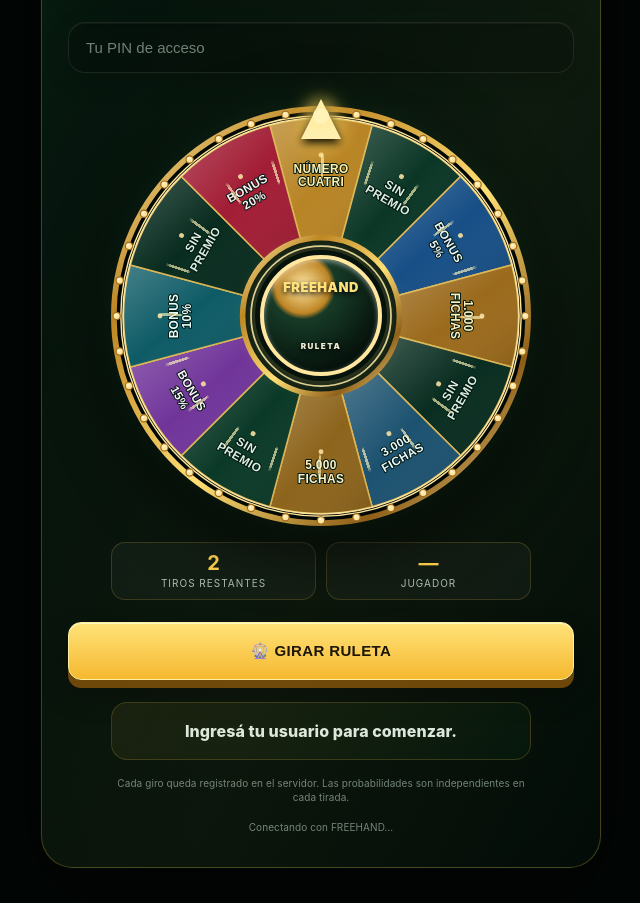
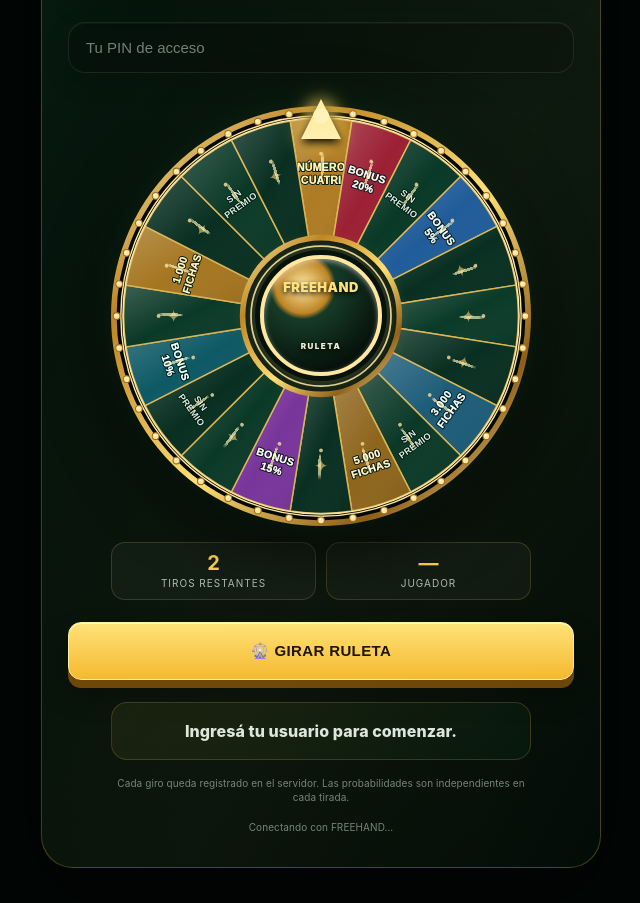
Before and after one commit to FreehandComunidad/preguntados-argentina, a plain HTML site: page roulette-prueba.html in a window 1280 px wide. Shown: the part 1007-1910 px from the top of the page, without its empty margins (319-959 px from the left). Drawn offline with Linux system fonts and the light colour scheme; no server answers.

Commit message:
Publish refined casino wheel visual to isolated preview

```diff
--- a/roulette-prueba.html
+++ b/roulette-prueba.html
@@ -1351,35 +1351,42 @@ function rouletteCanHaveThird(spins){return spins.length===2 && spins.every(s=>s
 function rouletteBuildLabels(){
  const wheel=document.getElementById('rouletteWheel');if(!wheel)return;
  const items=[
-  {angle:0,key:'number',lines:['NÚMERO','CUATRI'],fill:'#b88425',ink:'#fff0b2'},
-  {angle:30,key:'none',lines:['SIN','PREMIO'],fill:'#0b3626',ink:'#dceee2'},
-  {angle:60,key:'b5',lines:['BONUS','5%'],fill:'#174f86',ink:'#eaf5ff'},
-  {angle:90,key:'t1000',lines:['1.000','FICHAS'],fill:'#9b6a1c',ink:'#fff0be'},
-  {angle:120,key:'none',lines:['SIN','PREMIO'],fill:'#092d20',ink:'#dceee2'},
-  {angle:150,key:'t3000',lines:['3.000','FICHAS'],fill:'#1c5270',ink:'#eaf8ff'},
-  {angle:180,key:'t5000',lines:['5.000','FICHAS'],fill:'#8d641c',ink:'#fff1c7'},
-  {angle:210,key:'none',lines:['SIN','PREMIO'],fill:'#0b3928',ink:'#dceee2'},
-  {angle:240,key:'b15',lines:['BONUS','15%'],fill:'#71359a',ink:'#fff0ff'},
-  {angle:270,key:'b10',lines:['BONUS','10%'],fill:'#0e5b66',ink:'#e6ffff'},
-  {angle:300,key:'none',lines:['SIN','PREMIO'],fill:'#082c1f',ink:'#dceee2'},
-  {angle:330,key:'b20',lines:['BONUS','20%'],fill:'#a21d35',ink:'#fff0f2'}
+  {angle:0,key:'number',lines:['NÚMERO','CUATRI'],fill:'#ae7b23',ink:'#fff0b2'},
+  {angle:18,key:'b20',lines:['BONUS','20%'],fill:'#9b2034',ink:'#fff0f2'},
+  {angle:36,key:'none',lines:['SIN','PREMIO'],fill:'#0a3928',ink:'#dceee2',show:true},
+  {angle:54,key:'b5',lines:['BONUS','5%'],fill:'#205c9a',ink:'#eaf5ff'},
+  {angle:72,key:'none',lines:[],fill:'#082f21',ink:'#dceee2'},
+  {angle:90,key:'none',lines:[],fill:'#0b3a28',ink:'#dceee2'},
+  {angle:108,key:'none',lines:[],fill:'#082f21',ink:'#dceee2'},
+  {angle:126,key:'t3000',lines:['3.000','FICHAS'],fill:'#1c5c78',ink:'#eaf8ff'},
+  {angle:144,key:'none',lines:['SIN','PREMIO'],fill:'#0b3928',ink:'#dceee2',show:true},
+  {angle:162,key:'t5000',lines:['5.000','FICHAS'],fill:'#8e651c',ink:'#fff1c7'},
+  {angle:180,key:'none',lines:[],fill:'#082f21',ink:'#dceee2'},
+  {angle:198,key:'b15',lines:['BONUS','15%'],fill:'#78359a',ink:'#fff0ff'},
+  {angle:216,key:'none',lines:[],fill:'#0b3928',ink:'#dceee2'},
+  {angle:234,key:'none',lines:['SIN','PREMIO'],fill:'#082f21',ink:'#dceee2',show:true},
+  {angle:252,key:'b10',lines:['BONUS','10%'],fill:'#0d5965',ink:'#e6ffff'},
+  {angle:270,key:'none',lines:[],fill:'#0b3928',ink:'#dceee2'},
+  {angle:288,key:'t1000',lines:['1.000','FICHAS'],fill:'#a57620',ink:'#fff0be'},
+  {angle:306,key:'none',lines:[],fill:'#082f21',ink:'#dceee2'},
+  {angle:324,key:'none',lines:['SIN','PREMIO'],fill:'#0b3928',ink:'#dceee2',show:true},
+  {angle:342,key:'none',lines:[],fill:'#082f21',ink:'#dceee2'}
  ];
  const polar=(r,a)=>{const rad=a*Math.PI/180;return [300+r*Math.sin(rad),300-r*Math.cos(rad)];};
- const path=(a)=>{const p1=polar(108,a-15),p2=polar(282,a-15),p3=polar(282,a+15),p4=polar(108,a+15);
+ const path=(a)=>{const p1=polar(108,a-9),p2=polar(282,a-9),p3=polar(282,a+9),p4=polar(108,a+9);
   return `M${p1[0].toFixed(2)},${p1[1].toFixed(2)} L${p2[0].toFixed(2)},${p2[1].toFixed(2)} A282,282 0 0 1 ${p3[0].toFixed(2)},${p3[1].toFixed(2)} L${p4[0].toFixed(2)},${p4[1].toFixed(2)} A108,108 0 0 0 ${p1[0].toFixed(2)},${p1[1].toFixed(2)} Z`;
  };
- const slices=items.map((it)=>{
+ const slices=items.map(it=>{
   const flip=it.angle>90&&it.angle<270?180:0;
-  return `<path d="${path(it.angle)}" fill="${it.fill}" stroke="#dcb653" stroke-width="2.2"/>
-  <path d="${path(it.angle)}" fill="url(#sliceSheen)" opacity=".23"/>
-  <g transform="rotate(${it.angle} 300 300) translate(300 88) rotate(${flip})">
-   <circle cx="0" cy="-18" r="3.5" fill="#f8dfa0" opacity=".9"/>
-   <text x="0" y="7" text-anchor="middle" fill="${it.ink}" font-family="Arial,sans-serif" font-size="17" font-weight="900" letter-spacing=".5" paint-order="stroke" stroke="#00180f" stroke-width="2.8" stroke-linejoin="round">${it.lines[0]}</text>
-   <text x="0" y="27" text-anchor="middle" fill="${it.ink}" font-family="Arial,sans-serif" font-size="17" font-weight="900" letter-spacing=".5" paint-order="stroke" stroke="#00180f" stroke-width="2.8" stroke-linejoin="round">${it.lines[1]}</text>
-  </g>`;
+  const label=it.show
+   ? `<text x="0" y="5" text-anchor="middle" fill="${it.ink}" font-family="Arial,sans-serif" font-size="13" font-weight="900" letter-spacing=".4" paint-order="stroke" stroke="#00180f" stroke-width="2.4" stroke-linejoin="round">SIN</text><text x="0" y="21" text-anchor="middle" fill="${it.ink}" font-family="Arial,sans-serif" font-size="13" font-weight="900" letter-spacing=".4" paint-order="stroke" stroke="#00180f" stroke-width="2.4" stroke-linejoin="round">PREMIO</text>`
+   : it.lines.length
+    ? `<text x="0" y="5" text-anchor="middle" fill="${it.ink}" font-family="Arial,sans-serif" font-size="15" font-weight="950" letter-spacing=".35" paint-order="stroke" stroke="#00180f" stroke-width="2.6" stroke-linejoin="round">${it.lines[0]}</text><text x="0" y="23" text-anchor="middle" fill="${it.ink}" font-family="Arial,sans-serif" font-size="15" font-weight="950" letter-spacing=".35" paint-order="stroke" stroke="#00180f" stroke-width="2.6" stroke-linejoin="round">${it.lines[1]}</text>`
+    : `<text x="0" y="11" text-anchor="middle" fill="#d5b66c" opacity=".72" font-family="Georgia,serif" font-size="25">✦</text>`;
+  return `<path d="${path(it.angle)}" fill="${it.fill}" stroke="#dcb653" stroke-width="2.1"/><path d="${path(it.angle)}" fill="url(#sliceSheen)" opacity=".2"/><g transform="rotate(${it.angle} 300 300) translate(300 88) rotate(${flip})"><circle cx="0" cy="-20" r="2.7" fill="#f8dfa0" opacity=".8"/>${label}</g>`;
  }).join('');
- const bulbs=Array.from({length:36},(_,i)=>{const [x,y]=polar(292,i*10);return `<circle cx="${x.toFixed(2)}" cy="${y.toFixed(2)}" r="5.2" fill="#ffe6a1" stroke="#9d6d20" stroke-width="1.7"/><circle cx="${(x-1.3).toFixed(2)}" cy="${(y-1.5).toFixed(2)}" r="1.4" fill="#fffdf2"/>`;}).join('');
- wheel.innerHTML=`<svg viewBox="0 0 600 600" role="img" aria-label="Ruleta FREEHAND con premios, bonos y fichas">
+ const bulbs=Array.from({length:40},(_,i)=>{const [x,y]=polar(292,i*9);return `<circle cx="${x.toFixed(2)}" cy="${y.toFixed(2)}" r="4.8" fill="#ffe6a1" stroke="#9d6d20" stroke-width="1.5"/><circle cx="${(x-1.2).toFixed(2)}" cy="${(y-1.4).toFixed(2)}" r="1.3" fill="#fffdf2"/>`;}).join('');
+ wheel.innerHTML=`<svg viewBox="0 0 600 600" role="img" aria-label="Ruleta FREEHAND con 12 sectores sin premio y 8 sectores de premios">
   <defs>
    <radialGradient id="wheelBase"><stop offset="0" stop-color="#1c4932"/><stop offset=".75" stop-color="#071b12"/><stop offset="1" stop-color="#020a06"/></radialGradient>
    <linearGradient id="sliceSheen" x1="0" y1="0" x2="1" y2="1"><stop offset="0" stop-color="#fff"/><stop offset=".5" stop-color="#fff" stop-opacity="0"/><stop offset="1" stop-color="#000" stop-opacity=".45"/></linearGradient>
@@ -1463,7 +1470,7 @@ async function rouletteSpin(){
  rouletteBusy=true;const btn=document.getElementById('spinBtn'),resultBox=document.getElementById('rouletteResult');btn.disabled=true;btn.textContent='🎡 GIRANDO…';resultBox.textContent='La suerte está girando…';
  try{
   const data=await rouletteApi("spin",c);const result=data.result;const spinNumber=data.spinNumber;
-  const sectors={none:[30,120,210,300],number:[0],b20:[330],b5:[60],b10:[270],b15:[240],t1000:[90],t3000:[150],t5000:[180]};
+  const sectors={none:[36,72,90,108,144,180,216,234,270,306,324,342],number:[0],b20:[18],b5:[54],b10:[252],b15:[198],t1000:[288],t3000:[126],t5000:[162]};
   const choices=sectors[result.key]||sectors.none;const sector=choices[Math.floor(Math.random()*choices.length)];const current=((rouletteRotation%360)+360)%360;const target=((360-sector)-current+360)%360;rouletteRotation+=360*(8+Math.floor(Math.random()*3))+target;
   const wheel=document.getElementById('rouletteWheel');wheel.style.transform=`rotate(${rouletteRotation}deg)`;
   const finish=async()=>{wheel.removeEventListener('transitionend',finish);const win=!!result.bonus||result.key==='number'||result.key.startsWith('t');const special=result.key==='number';const tokenPrize=result.key.startsWith('t');resultBox.className='roulette-result '+(win?'win':'');resultBox.innerHTML=tokenPrize?`🪙 ¡PREMIO!<strong>${result.label}</strong><span>Quedó registrado para acreditación.</span>`:special?`🎟️ ¡PREMIO ESPECIAL!<strong>${result.label}</strong><span>Coordiná el número por mensaje.</span>`:result.bonus?`🎉 ¡PREMIO!<strong>${result.label}</strong><span>Guardado para una próxima carga.</span>`:`🍀 Esta vez no salió premio.<strong>SIN PREMIO</strong><span>${data.thirdAvailable?'Desbloqueaste un tiro extra especial.':data.spinsLeft>0?'Te queda un tiro.':'Oportunidad finalizada.'}</span>`;btn.textContent=data.spinsLeft>0?'🎡 GIRAR RULETA':'🎡 TIROS FINALIZADOS';rouletteBusy=false;await rouletteRefresh();rouletteShowOverlay(result,spinNumber);};
```
